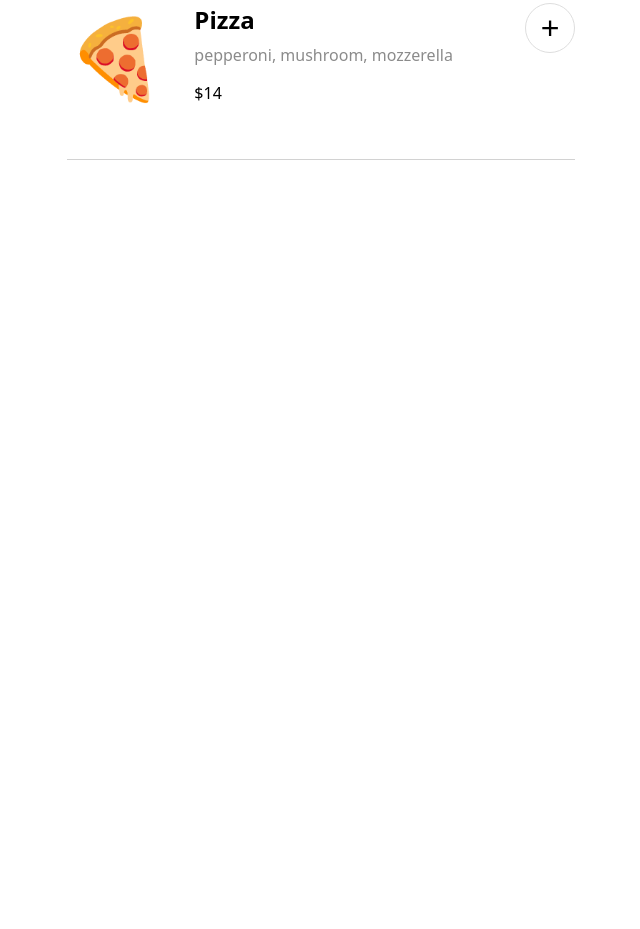
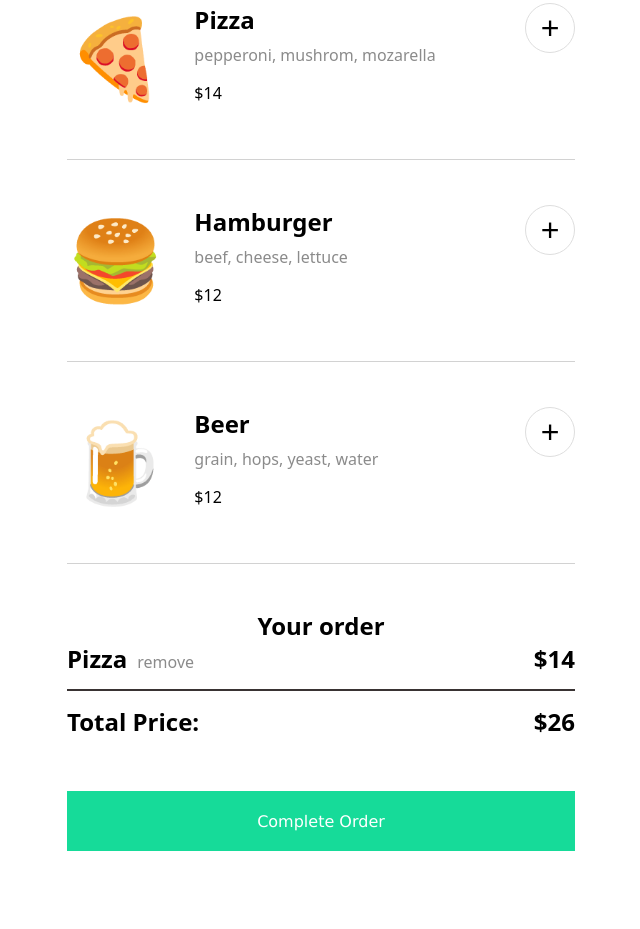
Before and after one commit to auscarter17/ordering-app, a plain HTML site: page index.html in a window 1280 px wide. Shown: the part 231-1160 px from the top of the page, without its empty margins (319-959 px from the left). Before the commit the page ends 800 px from the top, so only its background shows below. Drawn offline with Linux system fonts and the light colour scheme; a web font is replaced by a local one.

Commit message:
began styling purchase area

```diff
--- a/data.js
+++ b/data.js
@@ -1,4 +1,4 @@
-const menuArray = [
+export const menuArray = [
   {
     name: 'Pizza',
     ingredients: ['pepperoni', 'mushrom', 'mozarella'],
@@ -21,5 +21,3 @@ const menuArray = [
     id: 2,
   },
 ];
-
-export default menuArray;
--- a/index.css
+++ b/index.css
@@ -1,5 +1,6 @@
 body {
   margin: 0 auto;
+  height: 1160px;
   width: 600px;
   font-family: "Smythe", system-ui;
   color: #000000'
@@ -16,8 +17,8 @@ header {
   margin-bottom: 67px;
 }
 
-.item {
-  margin: 0 46px;
+.menu-item {
+  margin: 45px 46px;
   display: flex;
   border-bottom: 1px solid #D2D2D2;
 }
@@ -34,6 +35,10 @@ header {
   margin: 8px 0;
 }
 
+.desc, .remove-btn {
+  color: #8B8B8B;
+}
+
 .add-to-cart-btn {
   border: 1px solid #DEDEDE;
   background: white;
@@ -42,4 +47,46 @@ header {
   border-radius: 50px;
   font-size: 32px;
   margin: 0 0 0 auto;
+  cursor: pointer;
 }
+
+.cart {
+  height: 320px;
+}
+
+.cart-header {
+  text-align: center;
+}
+
+.cart-item {
+  display: flex;
+  margin: 0 46px;
+  align-items: baseline;
+}
+
+.remove-btn {
+  margin: 0 10px;
+  cursor: pointer;
+}
+
+.cart-price {
+  margin: 0 0 0 auto;
+}
+
+.cart-total {
+  border-top: 2px solid #393333;
+  margin: 14px 46px 0;
+  padding-top: 14px;
+  display: flex;
+}
+
+.complete-order-btn {
+  background-color: #16DB99;
+  color: white;
+  border: none;
+  width: 508px;
+  height: 60px;
+  margin: 53px 46px;
+  font-family: Verdana, Geneva, Tahoma, sans-serif;
+  font-size: 16px;
+}
--- a/index.html
+++ b/index.html
@@ -12,18 +12,21 @@
   <title>Document</title>
 </head>
 <body>
-  <header>
+  <header></header>
+  <section class="menu" id="menu"></section>
 
-  </header>
-
-  <section class="item">
-    <div class="item-graphic">🍕</div>
-    <div class="item-info">
-        <h2>Pizza</h2>
-        <p class="desc">pepperoni, mushroom, mozzerella</p>
-        <p>$14</p>
+  <section class="cart">
+    <h2 class="cart-header" id="cart-header">Your order</h2>
+    <div class="cart-item">
+      <h2>Pizza</h2>
+      <p class="remove-btn" id="remove-btn">remove</p>
+      <h2 class="cart-price" id="cart-price">$14</h2>
     </div>
-    <button class="add-to-cart-btn" id="add-to-cart-btn">+</button>
+    <div class="cart-total" id="cart-total">
+      <h2>Total Price:</h2>
+      <h2 class="cart-price">$26</h2>
+    </div>
+    <button class="complete-order-btn" id="complete-order-btn">Complete Order</button>
   </section>
 
   <script src="index.js" type="module"></script>
--- a/index.js
+++ b/index.js
@@ -1,5 +1,33 @@
+import { menuArray } from '/data.js'
+
+const menu = document.getElementById('menu')
+
+
+menuArray.forEach(function(item) {
+  menu.innerHTML += `
+  <div class="menu-item" id="menu-item">
+    <div class="item-graphic">${item.emoji}</div>
+      <div class="item-container">
+        <div class="item-info" id="item-info">
+            <h2>${item.name}</h2>
+            <p class="desc">${item.ingredients.join(", ")}</p>
+            <p>$${item.price}</p>
+      </div>
+      </div>
+      <button class="add-to-cart-btn" id="add-to-cart-btn">+</button>
+    </div>
+  `
+})
+
 const addToCartBtn = document.getElementById('add-to-cart-btn');
 
-addToCartBtn.addEventListener('click', function () {
+addToCartBtn.addEventListener('click', function(e) {
+  console.log(e.target)
   console.log('button clicked, yo');
 });
+
+const removeBtn = document.getElementById('remove-btn');
+
+removeBtn.addEventListener('click', function() {
+  console.log('item removed')
+})
```
